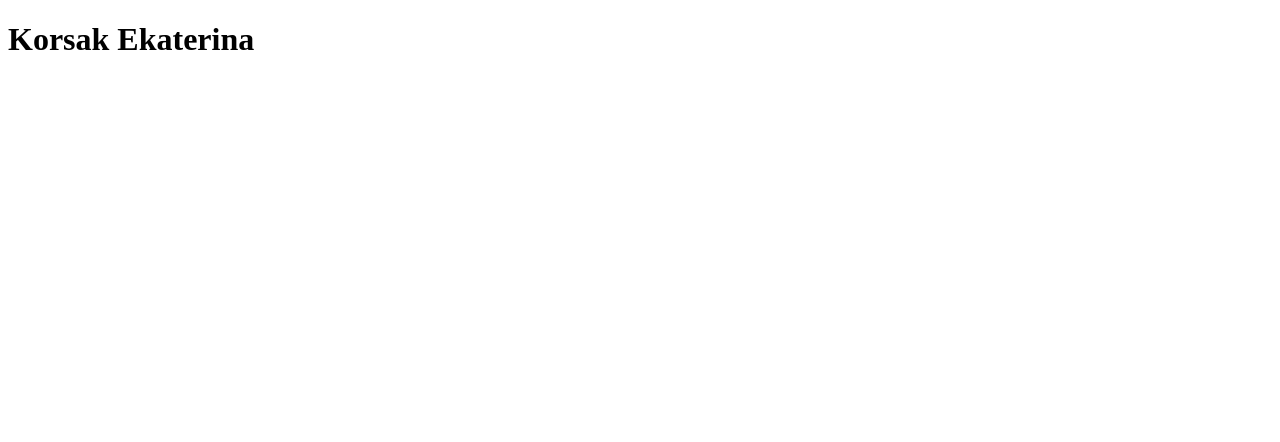
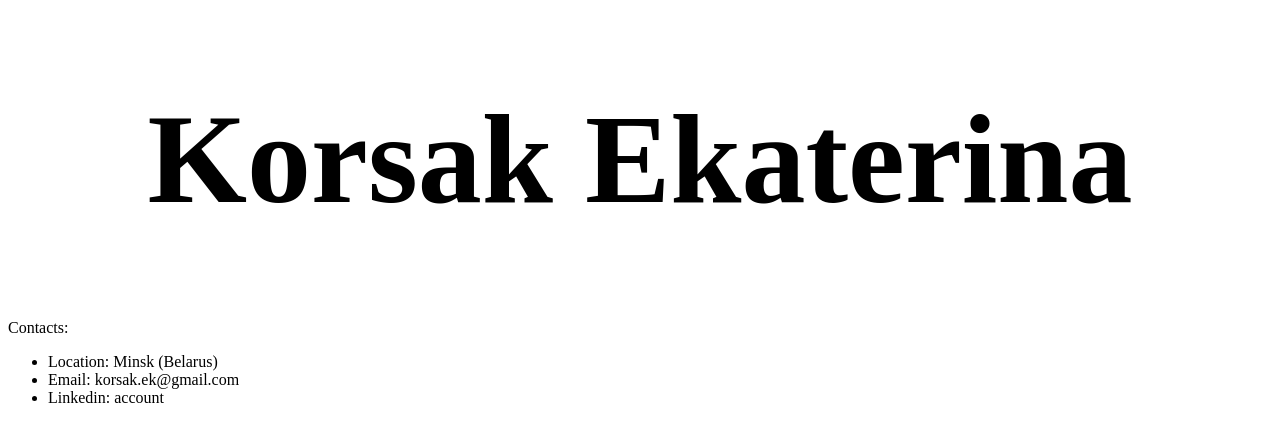
Before and after one commit to Korsak-ek/rsschool-cv, a plain HTML site: page index.html in a window 1280 px wide. Drawn offline with Linux system fonts and the light colour scheme.

Commit message:
docs: add new html and css file

```diff
--- a/index.html
+++ b/index.html
@@ -1,11 +1,19 @@
 <!DOCTYPE html>
-<html lang="ru">
+<html lang="en">
   <head>
     <meta charset="utf-8">
+    <link rel="stylesheet" href="style.css"" />
     <title>Korsak Kate CV file </title>
   </head>
   <body>
     <h1>Korsak Ekaterina</h1>
-
+    <div>
+        <p>Contacts:</p>
+        <ul>
+            <li>Location: Minsk (Belarus)</li>
+            <li>Email: korsak.ek@gmail.com</li>
+            <li>Linkedin: account</li>
+        </ul>
+    </div>
  </body>
 </html>
--- /dev/null
+++ b/style.css
@@ -0,0 +1,5 @@
+h1 {
+color:#000;
+text-align: center;
+font-size:800%
+}
```
